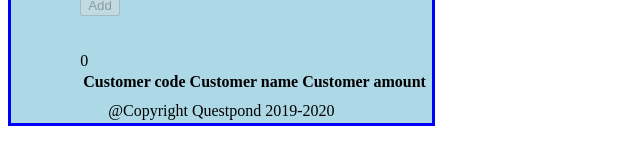
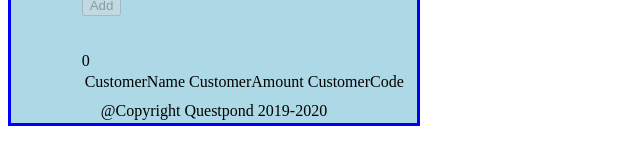
Before and after one commit to Alexbasisty/AngularCustomerApp, an Angular app: page /Customer/Add in a window 1280 px wide. Shown: the part 390-550 px from the top of the page, without its empty margins (0-640 px from the left). Built offline with nearby package versions, Linux system fonts and the light colour scheme.

Commit message:
ng inputs and outputs

```diff
--- a/src/CustomerApp/Customer/customerApp.CustomerComponent.ts
+++ b/src/CustomerApp/Customer/customerApp.CustomerComponent.ts
@@ -9,6 +9,11 @@ export class CustomerComponent {
   title = 'CustomerApp';
   CustomerModel: Customer = new Customer();
   CustomerModels : Array<Customer> = new Array<Customer>();
+
+  SelectCustomer(_selected:any) {
+    this.CustomerModel = _selected;
+  }
+
   Add() {
     this.CustomerModels.push(this.CustomerModel);
     this.CustomerModel = new Customer();
--- a/src/CustomerApp/Customer/customerApp.CustomerModule.ts
+++ b/src/CustomerApp/Customer/customerApp.CustomerModule.ts
@@ -5,11 +5,13 @@ import { RouterModule } from '@angular/router';
 
 import { CustomerComponent } from './customerApp.CustomerComponent';
 import { CustomerRoutes } from '../Routing/CustomerApp.CustomerRouting';
+import { GridComponent } from '../Utility/CustomerApp.GridComponent';
 
 
 @NgModule({
   declarations: [
     CustomerComponent,
+    GridComponent,
   ],
   imports: [
     CommonModule,
--- a/src/CustomerApp/Customer/customerApp.customerView.html
+++ b/src/CustomerApp/Customer/customerApp.customerView.html
@@ -25,15 +25,8 @@
 {{CustomerModel.CustomerCode}}<br>
 {{CustomerModel.CustomerName}}<br>
 {{CustomerModel.CustomerAmount}}<br>
-<table>
-    <tr>
-        <th>Customer code</th>
-        <th>Customer name</th>
-        <th>Customer amount</th>
-    </tr>
-    <tr *ngFor="let cust of CustomerModels">
-        <td>{{cust.CustomerCode}}</td>
-        <td>{{cust.CustomerName}}</td>
-        <td>{{cust.CustomerAmount}}</td>
-    </tr>
-</table>
+
+<grid-ui [grid-columns]="[{'colName':'CustomerName'},{'colName':'CustomerAmount'},{'colName':'CustomerCode'}]"
+    [grid-data]="CustomerModels"
+    (grid-selected)="SelectCustomer($event)"
+></grid-ui>
--- /dev/null
+++ b/src/CustomerApp/Utility/CustomerApp.Grid.html
@@ -0,0 +1,15 @@
+<table>
+    <tr>
+        <td *ngFor="let col of gridColumns">
+            {{col.colName}}
+        </td>
+    </tr>
+    <tr *ngFor="let colObj of gridData">
+        <td *ngFor="let col of gridColumns">
+            {{colObj[col.colName]}}
+        </td>
+        <td>
+            <a (click)="selectGrid(colObj)" [routerLink]="['/Customer/Add']">select</a>
+        </td>
+    </tr>
+</table>
--- /dev/null
+++ b/src/CustomerApp/Utility/CustomerApp.GridComponent.ts
@@ -0,0 +1,27 @@
+import { Component, Input, Output, EventEmitter } from '@angular/core';
+
+@Component({
+    selector: 'grid-ui',
+    templateUrl: './CustomerApp.Grid.html',
+})
+
+export class GridComponent {
+    gridColumns: Array<Object> = new Array<Object>();
+    gridData: Array<Object> = new Array<Object>();
+
+    @Input("grid-columns")
+    set setGridColumns(_gridColumns:Array<Object>) {
+        this.gridColumns = _gridColumns;
+    }
+
+    @Input("grid-data")
+    set setGridData(_gridData:Array<Object>) {
+        this.gridData = _gridData;
+    }
+
+    @Output("grid-selected")
+    eventEmmiter: EventEmitter<Object> = new EventEmitter<Object>();
+    selectGrid(_selected:Object) {
+        this.eventEmmiter.emit(_selected);
+    }
+}
```
